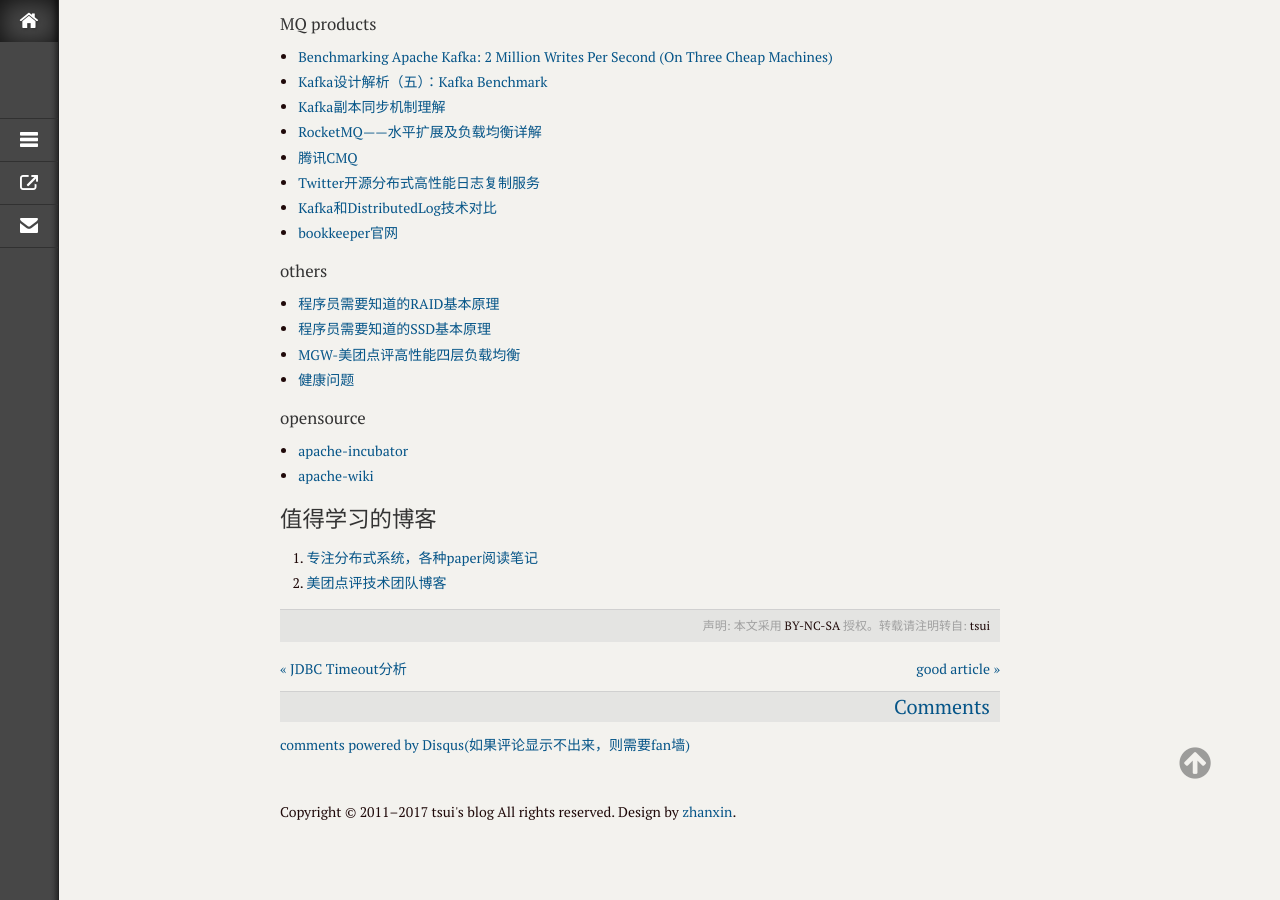
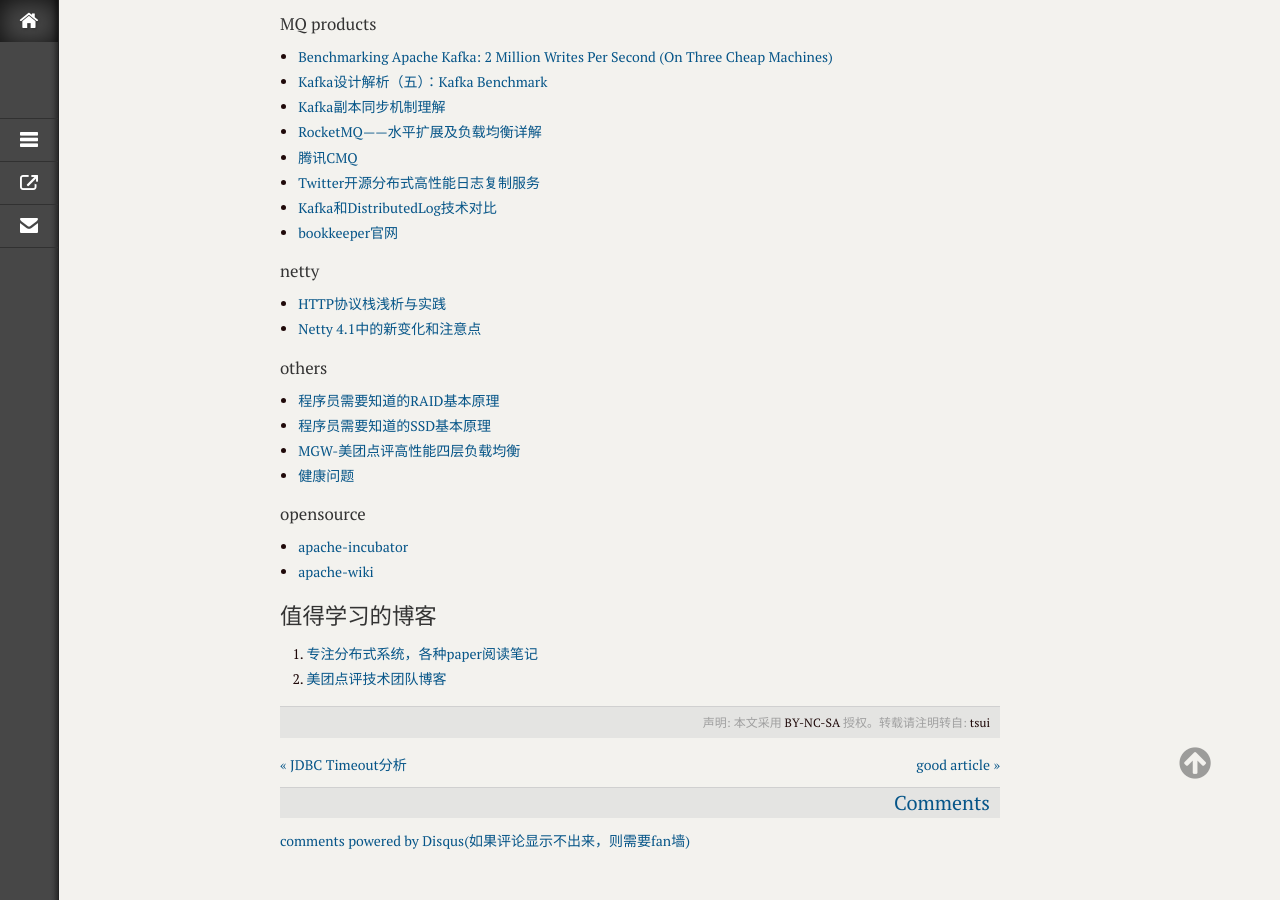
Before and after one commit to xmtsui/blog, a Jekyll site: the page built from _posts/2017/2017-03-14-readqueue-01.md, in a window 1280 px wide and 900 px high, scrolled down 1321 px. Built offline with Jekyll 4.4.1, drawn with Linux system fonts in a browser that asks for light colours; comment, search, counter and statistics services are not loaded.

Commit message:
modify by quickcommint

```diff
--- a/_posts/2017/2017-03-14-readqueue-01.md
+++ b/_posts/2017/2017-03-14-readqueue-01.md
@@ -62,6 +62,10 @@
 * [Kafka和DistributedLog技术对比](http://www.infoq.com/cn/articles/technology-comparison-of-kafka-and-distributedlog)
 * [bookkeeper官网](http://bookkeeper.apache.org/)
 
+#### netty
+* [HTTP协议栈浅析与实践](http://www.cnblogs.com/cyfonly/p/5616493.html)
+* [Netty 4.1中的新变化和注意点](http://colobu.com/2015/08/18/netty-new-and-noteworthy-in-4-1/)
+
 #### others
 * [程序员需要知道的RAID基本原理](http://oserror.com/backend/raid-principle/)
 * [程序员需要知道的SSD基本原理](http://oserror.com/backend/ssd-principle/)
```
